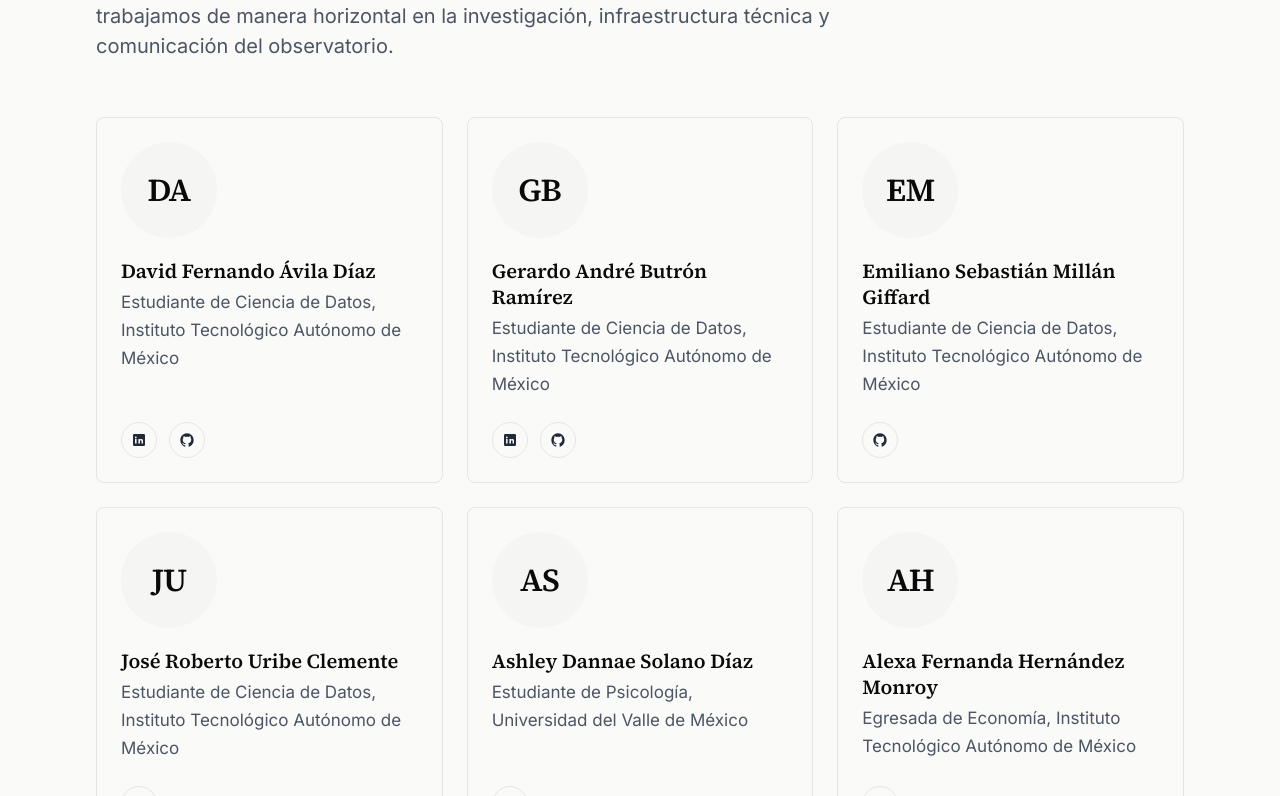
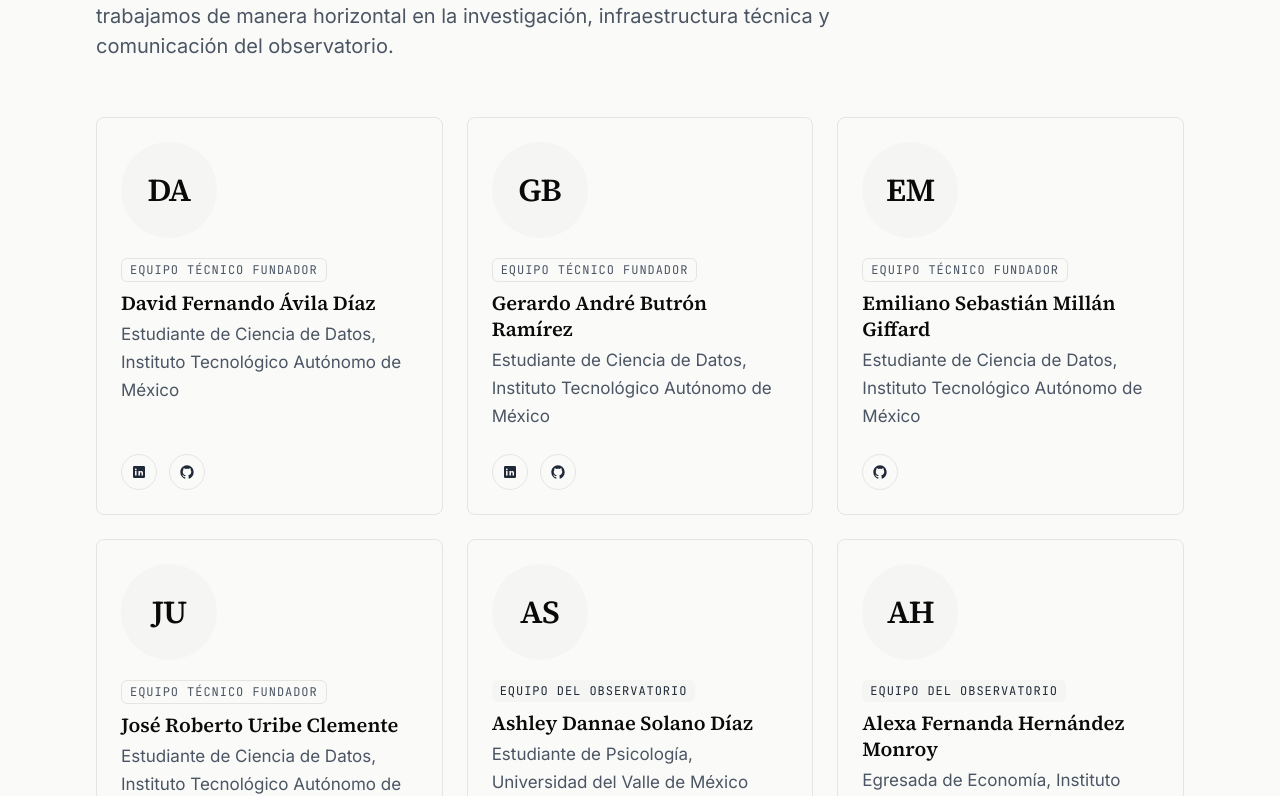
Before and after one commit to Datos-Mexico/datos-mexico-site, a Next.js app: page /quienes-somos in a window 1280 px wide. Shown: the part 2544-3340 px from the top of the page. Built offline with nearby package versions, Linux system fonts and the light colour scheme.

Commit message:
feat(team/MemberCard): renderizar Badge con tag del miembro

```diff
--- a/components/quienes-somos/MemberCard.tsx
+++ b/components/quienes-somos/MemberCard.tsx
@@ -1,5 +1,6 @@
 import { Globe } from "lucide-react";
 import { Avatar } from "@/components/ui/Avatar";
+import { Badge } from "@/components/ui/Badge";
 import { Body, Mono } from "@/components/typography";
 import {
   LinkedinIcon,
@@ -7,7 +8,7 @@ import {
   GithubIcon,
 } from "@/components/ui/SocialIcons";
 import { cn } from "@/lib/utils";
-import type { TeamMember } from "@/lib/team";
+import { teamTagLabels, type TeamMember } from "@/lib/team";
 
 type MemberCardProps = {
   member: TeamMember;
@@ -53,7 +54,23 @@ export function MemberCard({ member }: MemberCardProps) {
         />
       )}
 
-      <h3 className="mt-5 font-serif text-[19px] font-semibold leading-[1.3] text-foreground md:text-[20px]">
+      {member.tag && (
+        <Badge
+          variant={
+            member.tag === "equipo-tecnico-fundador" ? "outline" : "default"
+          }
+          className="mt-5 self-start"
+        >
+          {teamTagLabels[member.tag]}
+        </Badge>
+      )}
+
+      <h3
+        className={cn(
+          "font-serif text-[19px] font-semibold leading-[1.3] text-foreground md:text-[20px]",
+          member.tag ? "mt-2" : "mt-5",
+        )}
+      >
         {member.name}
       </h3>
       <Body className="mt-1 text-[14px] text-text-subtle">{member.career}</Body>
```
